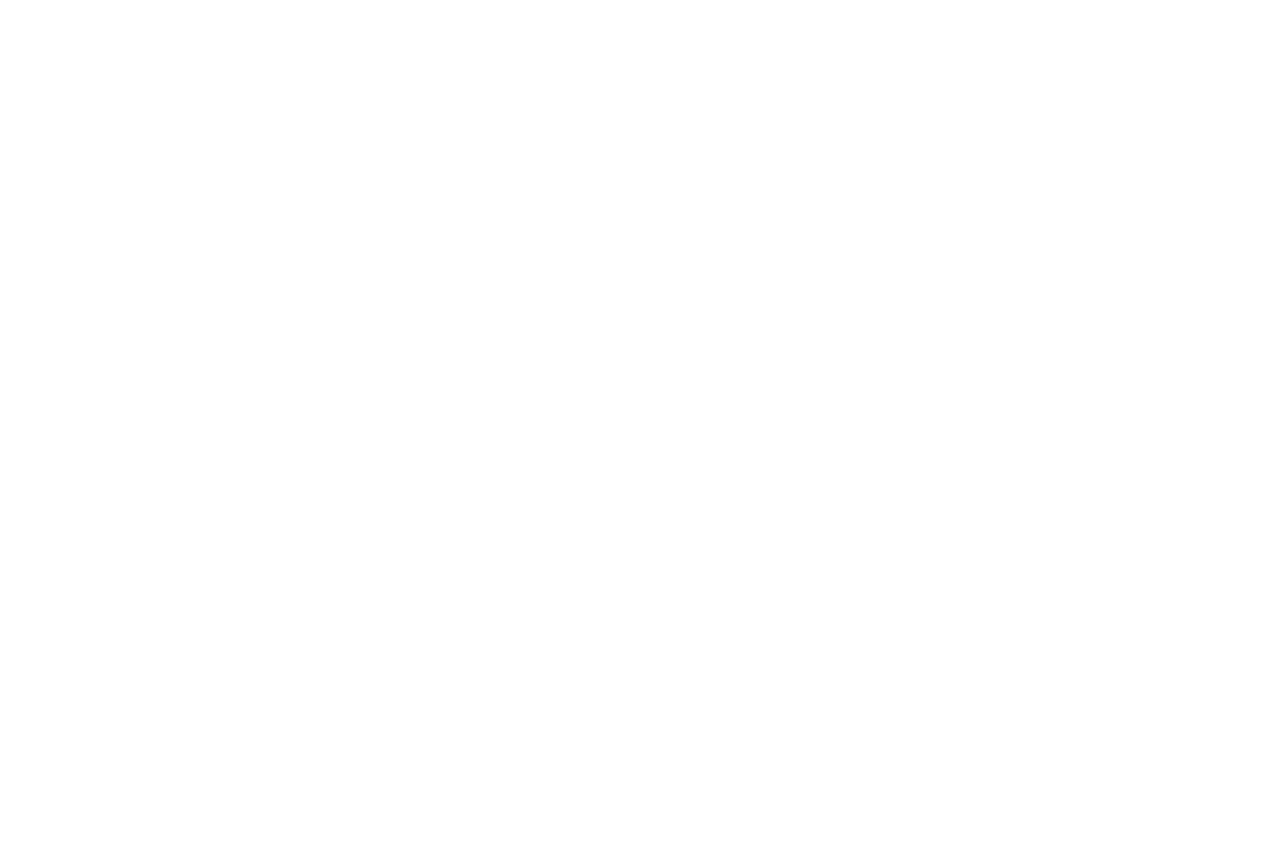
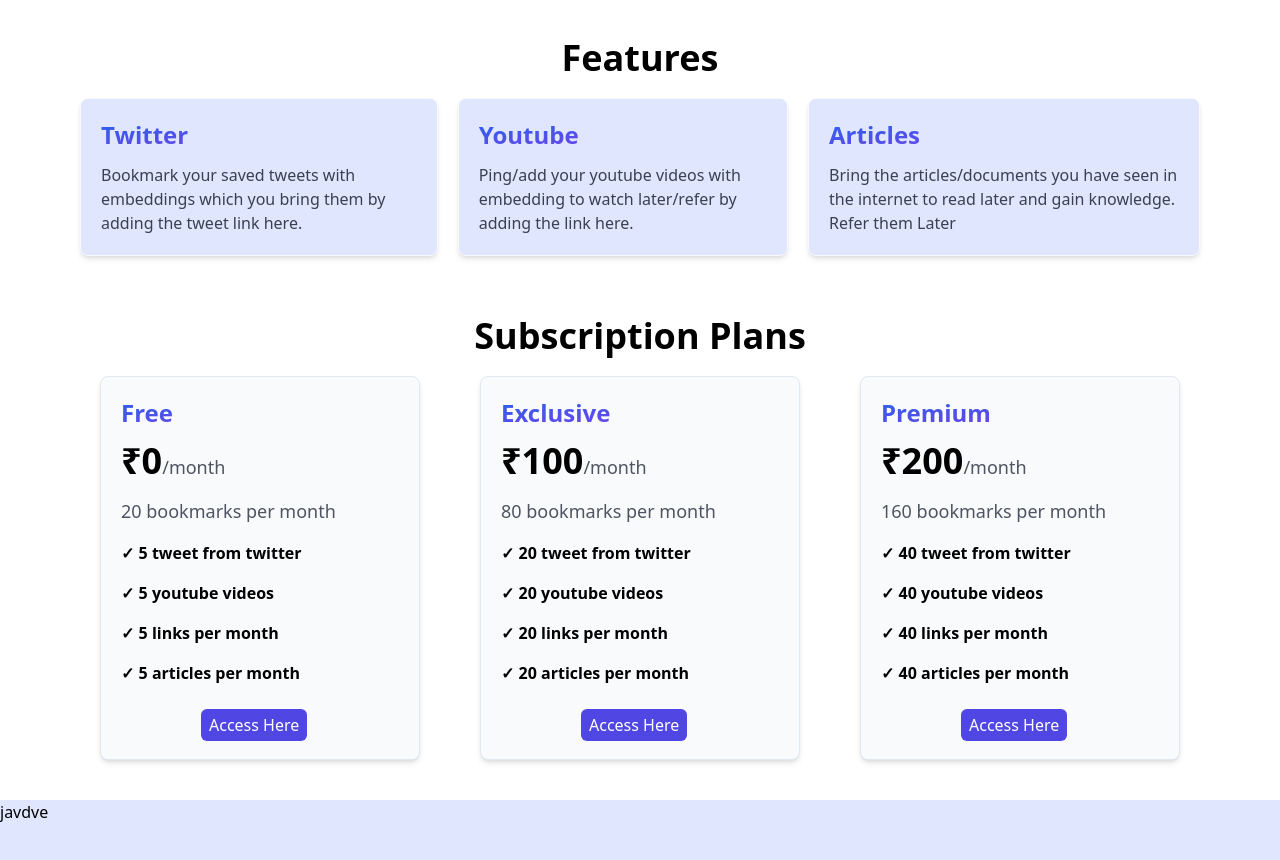
Before and after one commit to Naiduyenduva/Brain_B_Frontend, a React (Vite) app: page / in a window 1280 px wide. Shown: the part 856-1716 px from the top of the page. Before the commit the page ends 874 px from the top, so only its background shows below. Built offline with nearby package versions, Linux system fonts and the light colour scheme.

Commit message:
building landing page

```diff
--- /dev/null
+++ b/src/components/Features.tsx
@@ -0,0 +1,13 @@
+interface featureProps {
+    title: string,
+    description: string
+}
+
+export function Feature ({title,description}:featureProps) {
+    return (
+        <div className="w-fit h-fit shadow-md border border-slate-50 p-5 bg-purple-200 rounded-lg">
+            <h1 className="font-bold text-2xl bg-gradient-to-br from-blue-600 to-purple-600 bg-clip-text text-transparent mb-3">{title}</h1>
+            <p className="text-gray-700">{description}</p>
+        </div>
+    )
+}
--- /dev/null
+++ b/src/components/Footer.tsx
@@ -0,0 +1,7 @@
+export function Footer () {
+    return (
+        <div className="bg-purple-200 w-full h-40">
+            javdve
+        </div>
+    )
+}
--- a/src/components/Modal.tsx
+++ b/src/components/Modal.tsx
@@ -2,13 +2,43 @@ import { CrossIcon } from "@/icons/CrossIcon";
 import {Input} from "../../@/components/ui/input"
 import { Button } from "./Button";
 import axios from "axios";
+import { useState } from "react";
 
 export function Modal({ open, onClose }:any) {
 
+    const [ title, setTitle] = useState("");
+    const [ type, setType ] = useState("twitter");
+    const [ link, setLink ] = useState("");
+    const [ error, setError ] = useState(null);
+
+    function handleTitle (e:any) {
+      setTitle(e.target.value);
+    }
+    function handleType (e:any) {
+      setType(e.target.value);
+    }
+    function handleLink (e:any) {
+      setLink(e.target.value);
+    }
+    console.log(type)
+
   async function handlemodalcontent () {
     try {
-      await axios.post("http://localhost:3000/api/v1/")
-    } catch (error) {
+      const jwt = localStorage.getItem("token");
+      console.log(jwt);
+      await axios.post("http://localhost:3000/api/v1/content",{
+        title,
+        type,
+        link
+      },
+      {
+        headers: {
+            "Authorization": jwt
+        }
+      });
+      console.log("yeah content added")
+    } catch (err:any) {
+      setError(err)
 
     }
   }
@@ -25,15 +55,15 @@ export function Modal({ open, onClose }:any) {
                 </button>
             </div>
             <div className="grid gap-2">
-            <Input placeholder="title" className="bg-gray-200 outline-none pl-2 h-10 border rounded-lg border-blue-800" />
-            <select className="text-gray-700 h-10 outline-none border rounded-lg border-blue-800">
-              <option>Twitter</option>
-              <option>Youtube</option>
-              <option>Document</option>
-              <option>Link</option>
+            <Input placeholder="title" className="bg-gray-200 outline-none pl-2 h-10 border rounded-lg border-blue-800" onChange={handleTitle} />
+            <select className="text-gray-700 h-10 outline-none border rounded-lg border-blue-800" onChange={handleType}>
+              <option value={"twitter"}>Twitter</option>
+              <option value={"youtube"}>Youtube</option>
+              <option value={"document"}>Document</option>
+              <option value={"link"}>Link</option>
             </select>
-            <Input placeholder="link" className="bg-gray-200 outline-none pl-2 h-10 border rounded-lg border-blue-800" />
-            <Button variant="primary" text="ADD" />
+            <Input placeholder="link" className="bg-gray-200 outline-none pl-2 h-10 border rounded-lg border-blue-800" onChange={handleLink} />
+            <Button variant="primary" text="ADD" onClick={handlemodalcontent} />
           </div>
           </div>
         </div>
--- /dev/null
+++ b/src/components/Subscription .tsx
@@ -0,0 +1,27 @@
+import { Button } from "./Button";
+
+interface subProps {
+    title: string,
+    amount: string,
+    bkno: string,
+    tweets: number
+}
+
+export function Subscription ({title,amount,bkno,tweets}:subProps) {
+    return (
+        <div className="bg-gray-50 h-96 w-80 rounded-lg shadow-md p-5 border border-slate-200 hover:shadow-xl">
+            <h1 className="font-bold text-2xl text-left bg-gradient-to-br from-blue-600 to-purple-600 bg-clip-text text-transparent">{title}</h1>
+            <h1 className="font-bold text-4xl text-left mt-3 ">₹{amount}<span className="text-gray-400 text-lg font-normal">/month</span></h1>
+            <h1 className="text-gray-400 text-lg mt-4 ">{bkno} bookmarks per month</h1>
+            <div>
+                <h1 className="text-md mt-4 font-semibold">&#10003; {tweets} tweet from twitter</h1>
+                <h1 className="text-md mt-4 font-semibold">&#10003; {tweets} youtube videos</h1>
+                <h1 className="text-md mt-4 font-semibold">&#10003; {tweets} links per month</h1>
+                <h1 className="text-md mt-4 font-semibold">&#10003; {tweets} articles per month</h1>
+            </div>
+            <div className="ml-20 mt-6">
+                <Button text="Access Here" variant="primary" />
+            </div>
+        </div>
+    )
+}
--- a/src/pages/Landing.tsx
+++ b/src/pages/Landing.tsx
@@ -2,6 +2,9 @@ import { Button } from "@/components/Button";
 import { BrainIcon } from "@/icons/BrainIcon";
 import Brain from "../assets/brainb.png"
 import { Link } from "react-router-dom";
+import { Subscription } from "@/components/Subscription ";
+import { Feature } from "@/components/Features";
+import { Footer } from "@/components/Footer";
 
 export function Landing () {
     return (
@@ -29,6 +32,21 @@ export function Landing () {
                     <img src={Brain} alt="Image" className="rounded-xl" />
                 </div>
             </div>
+            {/* Features */}
+            <h1 className="text-center text-4xl py-5 font-bold ">Features</h1>
+            <div className="mb-10 flex gap-5 justify-around px-20">
+                <Feature title="Twitter" description="Bookmark your saved tweets with embeddings which you bring them by adding the tweet link here."  />
+                <Feature title="Youtube" description="Ping/add your youtube videos with embedding to watch later/refer by adding the link here." />
+                <Feature title="Articles" description="Bring the articles/documents you have seen in the internet to read later and gain knowledge. Refer them Later" />
+            </div>
+            {/* Subscription plans */}
+            <h1 className="text-center text-4xl py-5 font-bold ">Subscription Plans</h1>
+            <div className="flex gap-5 justify-around mb-10 px-20">
+                <Subscription title="Free" amount="0" bkno="20" tweets={5} />
+                <Subscription title="Exclusive" amount="100" bkno="80" tweets={20} />
+                <Subscription title="Premium" amount="200" bkno="160" tweets={40} />
+            </div>
+            <Footer />
         </section>
     )
 }
--- a/src/pages/Signin.tsx
+++ b/src/pages/Signin.tsx
@@ -18,12 +18,14 @@ export function Signin () {
 
   async function handlleSignin () {
     try {
-      await axios.post("http://localhost:3000/api/v1/signin",{
+      const response = await axios.post("http://localhost:3000/api/v1/signin",{
         username,
         password
       })
+      const jwt = response.data.token;
+      localStorage.setItem('token',jwt)
+      alert("logged in successfull")
       navigate("/dashboard")
-      alert("logged in successfull")
     } catch (err:any) {
       setError(err)
     }
```
